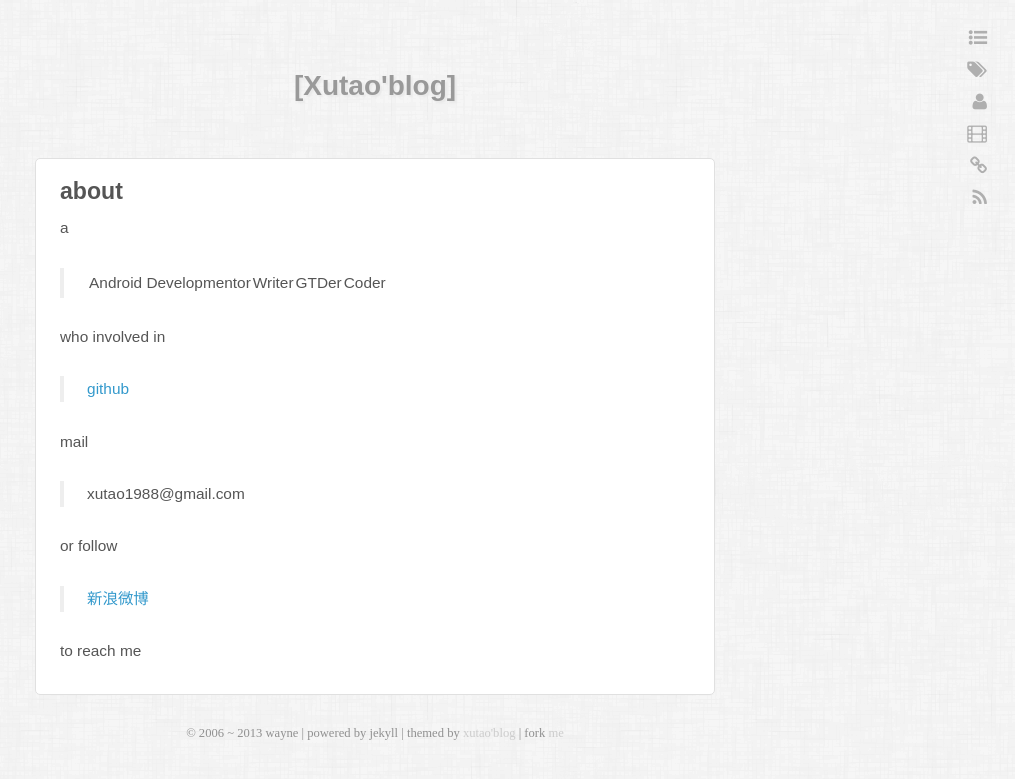
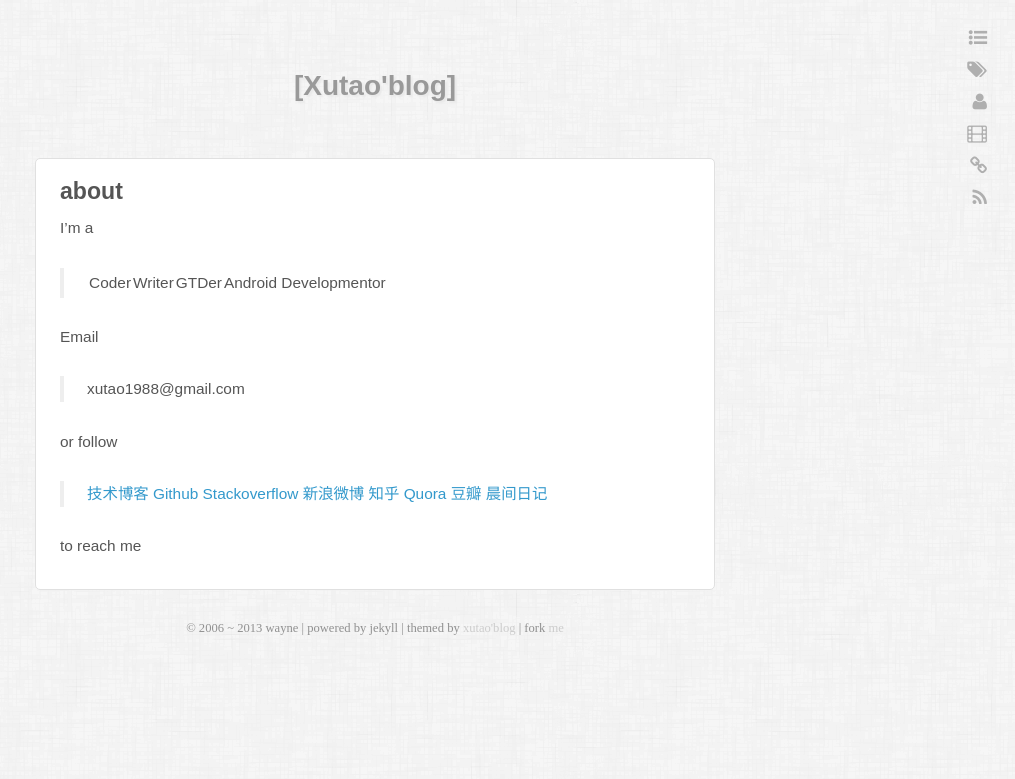
Before and after one commit to xutao1988/xutao1988.github.com, a Jekyll site: the page built from about.markdown, in a window 1280 px wide. Shown: the top 779 px of the page, without its empty margins (265-1280 px from the left). Built offline with Jekyll 4.4.1, drawn with Linux system fonts in a browser that asks for light colours; some web fonts are replaced; Markdown is read by kramdown in place of the engine named in the settings.

Commit message:
modify about page

```diff
--- a/404.markdown
+++ b/404.markdown
@@ -3,6 +3,6 @@ title: 404
 layout: page
 ---
 
-Nothing found :(
+Nothing found here:(
 
 But you still can have a [look around](/index.html)
--- a/about.markdown
+++ b/about.markdown
@@ -3,20 +3,23 @@ title: about
 layout: page
 ---
 
-a
+I'm a
 
-> Android Developmentor | Writer | GTDer | Coder
+> Coder| Writer | GTDer | Android Developmentor
 
-who involved in
-
-> [github](https://github.com/xutao1988/)
-
-mail
+Email
 
 > xutao1988@gmail.com
 
 or follow
 
+> [技术博客](http://www.cnblogs.com/xutao1988/)
+> [Github](https://github.com/xutao1988/)
+> [Stackoverflow](http://stackoverflow.com/users/1204694/xutao1988)
 > [新浪微博](http://weibo.com/scfd)
+> [知乎](http://www.zhihu.com/people/scfd)
+> [Quora](http://www.quora.com/Xu-Tao-1)
+> [豆瓣](http://www.douban.com/people/scfd/)
+> [晨间日记](http://blog.sina.com.cn/u/1682435747)
 
 to reach me
```
Also changed, not shown: archives.html (deleted, +0 -28 lines).
